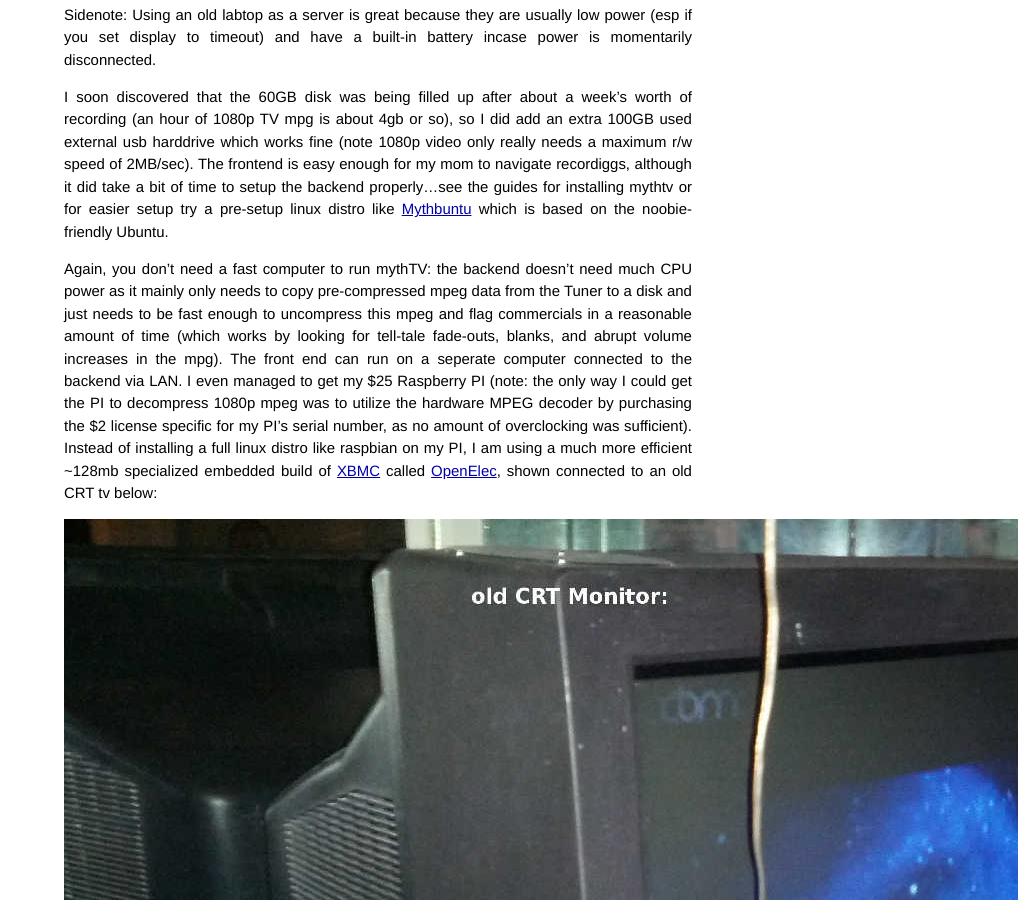
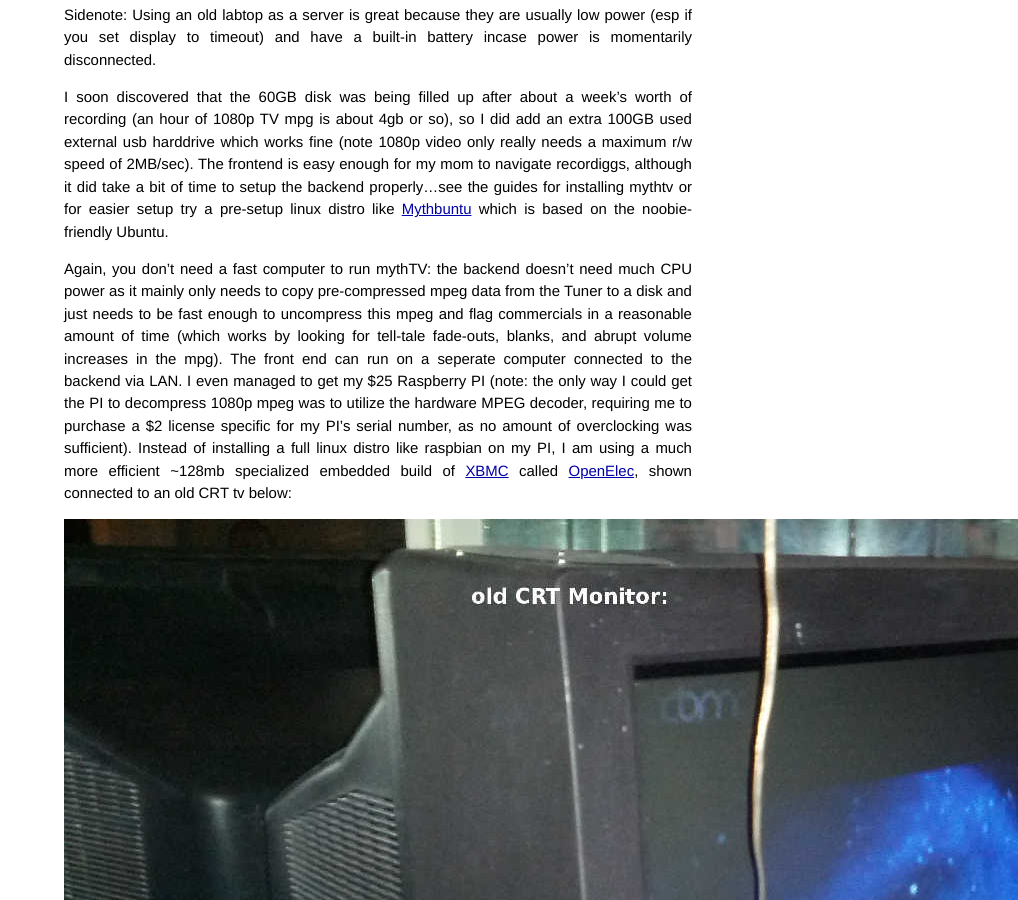
Before and after one commit to ericfont/ericfont.github.io, a Jekyll site: the page built from _posts/2014-01-27-MythTV-Personal-TV-Recorder-setup.markdown, in a window 1280 px wide and 900 px high, scrolled down 1747 px. Shown: the whole window, without its empty margins (262-1280 px from the left). Built offline with Jekyll 4.4.1, drawn with Linux system fonts in a browser that asks for light colours; Markdown is read by kramdown in place of the engine named in the settings.

Commit message:
requiring

```diff
--- a/_posts/2014-01-27-MythTV-Personal-TV-Recorder-setup.markdown
+++ b/_posts/2014-01-27-MythTV-Personal-TV-Recorder-setup.markdown
@@ -11,7 +11,7 @@ Sidenote: Using an old labtop as a server is great because they are usually low
 
 I soon discovered that the 60GB disk was being filled up after about a week's worth of recording (an hour of 1080p TV mpg is about 4gb or so), so I did add an extra 100GB used external usb harddrive which works fine (note 1080p video only really needs a maximum r/w speed of 2MB/sec).  The frontend is easy enough for my mom to navigate recordiggs, although it did take a bit of time to setup the backend properly...see the guides for installing mythtv or for easier setup try a pre-setup linux distro like [Mythbuntu](http://mythbuntu.org) which is based on the noobie-friendly Ubuntu.
 
-Again, you don't need a fast computer to run mythTV: the backend doesn't need much CPU power as it mainly only needs to copy pre-compressed mpeg data from the Tuner to a disk and just needs to be fast enough to uncompress this mpeg and flag commercials in a reasonable amount of time (which works by looking for tell-tale fade-outs, blanks, and abrupt volume increases in the mpg). The front end can run on a seperate computer connected to the backend via LAN. I even managed to get my $25 Raspberry PI (note: the only way I could get the PI to decompress 1080p mpeg was to utilize the hardware MPEG decoder by purchasing the $2 license specific for my PI's serial number, as no amount of overclocking was sufficient).  Instead of installing a full linux distro like raspbian on my PI, I am using a much more efficient ~128mb specialized embedded build of [XBMC](http://xbmc.org) called [OpenElec](http://openelec.tv), shown connected to an old CRT tv below:
+Again, you don't need a fast computer to run mythTV: the backend doesn't need much CPU power as it mainly only needs to copy pre-compressed mpeg data from the Tuner to a disk and just needs to be fast enough to uncompress this mpeg and flag commercials in a reasonable amount of time (which works by looking for tell-tale fade-outs, blanks, and abrupt volume increases in the mpg). The front end can run on a seperate computer connected to the backend via LAN. I even managed to get my $25 Raspberry PI (note: the only way I could get the PI to decompress 1080p mpeg was to utilize the hardware MPEG decoder, requiring me to purchase a $2 license specific for my PI's serial number, as no amount of overclocking was sufficient).  Instead of installing a full linux distro like raspbian on my PI, I am using a much more efficient ~128mb specialized embedded build of [XBMC](http://xbmc.org) called [OpenElec](http://openelec.tv), shown connected to an old CRT tv below:
 
 ![Alt CRT](/img/IMG_20140125_RaspberryPI_CRT.jpg "XBMC running on Raspberry PI")
 
```
